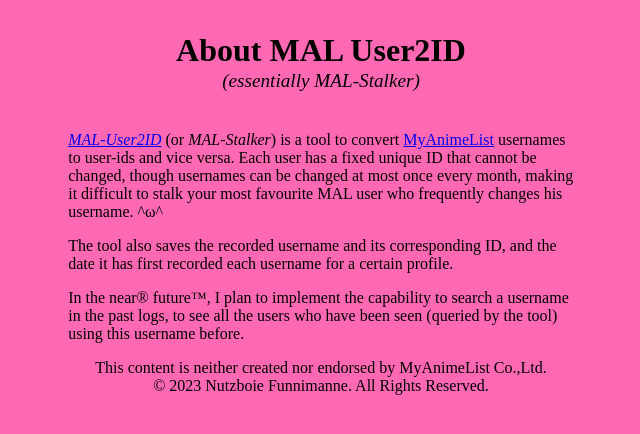
After one commit to nutzboi/MAL-name2id, a PHP site: page /about.htm in a window 1280 px wide. The commit adds this page. Shown: the top 434 px of the page, without its empty margins (319-959 px from the left). Run offline with PHP 8.4, Linux system fonts and the light colour scheme.

Commit message:
Added meta, about page, and now linking username.

```diff
--- /dev/null
+++ b/about.htm
@@ -0,0 +1,30 @@
+<!DOCTYPE HTML>
+<html>
+
+<head>
+    <title>About MAL-User2ID</title>
+    <link rel="stylesheet" href="style.css" />
+	<meta http-equiv="content-type" content="text/html; charset=UTF-8">
+	<meta name="description" content="About MAL-Stalker">
+	<meta name="keywords" content="MAL, MyAnimeList, Username, ID, User-ID">
+	<meta property="og:title" content="About MAL-Stalker">
+	<meta property="og:description" content="About MAL-Stalker/User2ID">
+	<meta property="og:image" content="/favicon.png" />
+	<meta name="twitter:card" content="summary">
+</head>
+
+<body bgcolor="hotpink">
+    <center>
+	<div>
+        <h1 style="margin-bottom: 1pt;">About MAL User2ID</h1>
+        <p style="margin-top: 0pt; font-size: 120%; margin-bottom: 2em;"><i>(essentially MAL-Stalker)</i></p>
+    </center>
+	<div style="margin-left:30%; margin-right: 30%;">
+	<p style="text-align: left;"><a href="/mal-name2id"><i>MAL-User2ID</i></a> (or <i>MAL-Stalker</i>) is a tool to convert <a href="https://myanimelist.net">MyAnimeList</a> usernames to user-ids and vice versa. Each user has a fixed unique ID that cannot be changed, though usernames can be changed at most once every month, making it difficult to stalk your most favourite MAL user who frequently changes his username. ^ω^</p>
+	<p style="text-align: left;">The tool also saves the recorded username and its corresponding ID, and the date it has first recorded each username for a certain profile.</p>
+	<p style="text-align: left;"> In the near® future™, I plan to implement the capability to search a username in the past logs, to see all the users who have been seen (queried by the tool) using this username before.</p>
+	</div>
+	<footer>This content is neither created nor endorsed by MyAnimeList Co.,Ltd.<br />© 2023 Nutzboie Funnimanne. All Rights Reserved.</footer>
+</body>
+
+</html>
```
Also changed, not shown: index.php (+9 -2 lines), mal-is-down-2.png (added), mal-is-down.png (added).
